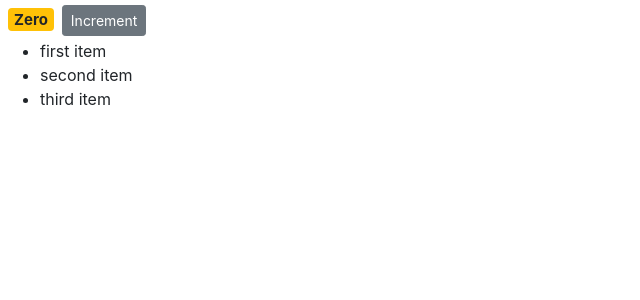
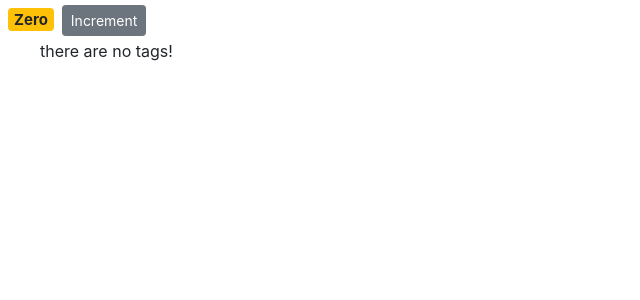
Before and after one commit to suhailphp/counter-app-tuto, a React (Create React App) app: page / in a window 1280 px wide. Shown: the top 300 px of the page, without its empty margins (0-640 px from the left). Built offline with nearby package versions, Linux system fonts and the light colour scheme.

Commit message:
Conditional Rendering, if array empty display empty message

```diff
--- a/src/components/counter.jsx
+++ b/src/components/counter.jsx
@@ -3,7 +3,7 @@ import React, { Component } from "react";
 class Counter extends Component {
   state = {
     count: 0,
-    tags: ["first item", "second item", "third item"],
+    tags: [],
   };
   render() {
     return (
@@ -13,6 +13,7 @@ class Counter extends Component {
         </span>
         <button className="btn btn-secondary btn-sm">Increment</button>
         <ul>
+          {this.state.tags.length === 0 && <p>there are no tags!</p>}
           {this.state.tags.map((tag) => (
             <li key={tag}>{tag}</li>
           ))}
```
